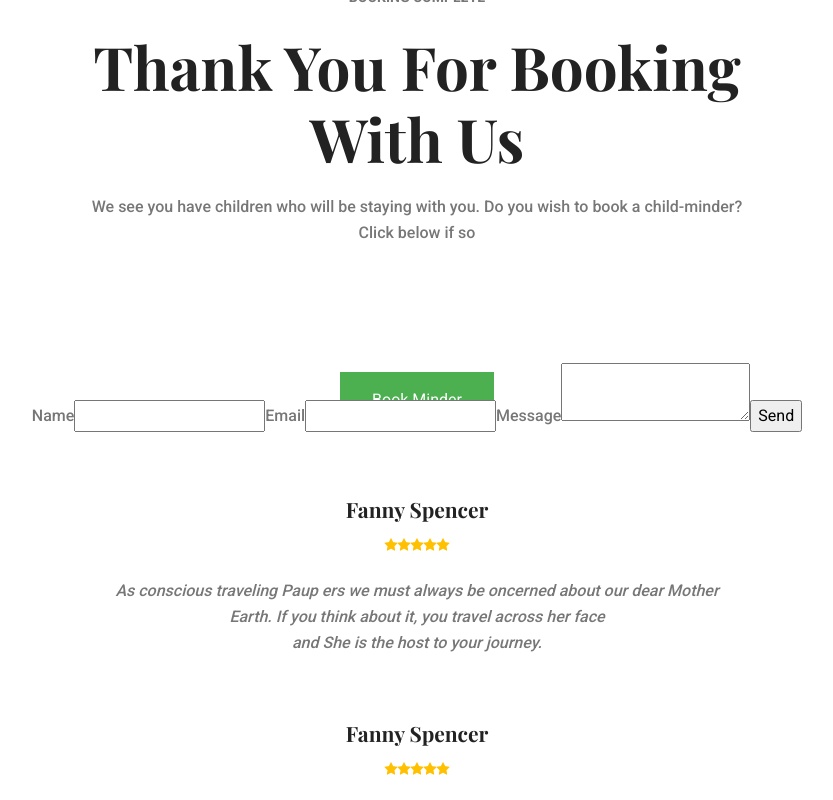
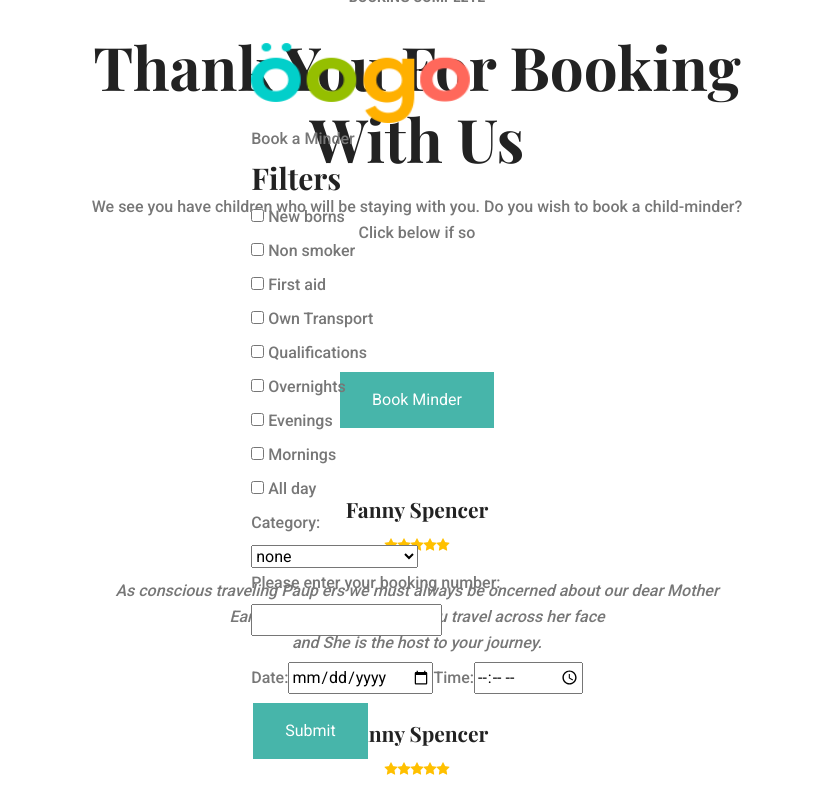
Before and after one commit to EllenWhelan/link, a React (Create React App) app: page / in a window 1280 px wide. Both pictures are taken after a click on the button "Book Minder". Shown: the part 467-1267 px from the top of the page, without its empty margins (223-1056 px from the left). Built offline with nearby package versions, Linux system fonts and the light colour scheme; no server answers.

Commit message:
Adding all files

```diff
--- a/src/App.css
+++ b/src/App.css
@@ -41,7 +41,7 @@ text.logo
 }
 
 .button {
-  background-color: #4CAF50;
+  background-color: rgb(71, 181, 170);
   border: none;
   color: white;
   padding: 15px 32px;
@@ -54,10 +54,10 @@ text.logo
 
 }
 .button:hover{
-  color: blue
+  color: grey
 }
-.submit{
-  background-color: #4CAF50;
+.submitButton{
+  background-color: rgb(71, 181, 170);
   border: none;
   color: white;
   padding: 15px 32px;
@@ -68,15 +68,18 @@ text.logo
   margin: 4px 2px;
   cursor: pointer;
 }
-*/
 
+.submitButton:hover{
+  color: grey;
+}
 
 .popup-container {
   display: block;
   max-width: 1100px;
+  max-height: 100vh;
   padding: 0 30px;
   margin: 0 auto;
-  overflow: auto;
+  overflow: scroll;
 }
 
 .popup-title {
@@ -97,6 +100,17 @@ text.logo
   display: flex;
   flex-direction: column;
   align-items: flex-start;
+}
+
+.oogo-form .checkbox-column {
+  display: flex;
+  flex-wrap: wrap;
+  justify-content: flex-start;
+}
+
+.oogo-form .checkbox-column div {
+  width: 50%;
+  text-align: left;
 }
 
 .oogo-form input[type="checkbox"] {
--- a/src/App.js
+++ b/src/App.js
@@ -1,13 +1,16 @@
-import React from "react";
+import React, {Component} from "react";
 import emailjs from 'emailjs-com';
 import "./App.css";
 export default function App() {
+
     function sendEmail(e){
         e.preventDefault();
         console.log(process.env.REACT_APP_SERVICE_ID);
         console.log(process.env.REACT_APP_TEMPLATE_ID);
         console.log(process.env.REACT_APP_USER_ID);
-        emailjs.sendForm(process.env.REACT_APP_SERVICE_ID,process.env.REACT_APP_TEMPLATE_ID,e.target,process.env.REACT_APP_USER_ID)
+        var event = e.target;
+        //console.log(document.getElementById('filters'));
+       emailjs.sendForm(process.env.REACT_APP_SERVICE_ID,process.env.REACT_APP_TEMPLATE_ID,e.target,process.env.REACT_APP_USER_ID)
         .then((result) => {
             console.log(result.text);
         }, (error) => {
@@ -17,22 +20,171 @@ export default function App() {
       }
       return (
         <form id="my-form" className="contact-form" onSubmit={sendEmail}>
-          <input type="hidden" name="contact_number" />
-          <label>Name</label>
-          <input type="text" name="user_name" />
-          <label>Email</label>
-          <input type="email" name="user_email" />
-          <label>Message</label>
-          <textarea name="message" />
-          <input type="submit" value="Send" />
-          <script type="text/javascript"
-            src="https://cdn.jsdelivr.net/npm/emailjs-com@2.4.1/dist/email.min.js">
-            </script>
-            <script type="text/javascript">
-              (function(){
-                  emailjs.init(process.env.REACT_APP_USER_ID)
-              })();
-            </script>
+          <h1 >
+            <img className = "logo"
+                 alt = "logo"
+                 src={"logo192.png"}
+                 width = "220"
+                 height = "80"/>
+
+          </h1>
+          <text id='title'>Book a Minder<br/></text>
+          <div id='fields'>
+            <h2 className = "press"></h2>
+            <h2>Filters</h2>
+            <div id='filters'>
+                  <label>
+                  <input id='new_borns'
+                  type="checkbox"
+                  name="pub_filters"
+                  value="new_borns"
+                  //onChange={this.handleChange}
+                  />{" "}
+                  New borns
+                </label>
+
+                <br />
+                <label>
+                  <input id='non_smoker'
+                  type="checkbox"
+                  name="pub_filters"
+                  value="non_smoker"
+                  //onChange={this.handleChange}
+                  />{" "}
+                  Non smoker
+                </label>
+
+                <br />
+                <label>
+                  <input id='first_aid'
+                  type="checkbox"
+                  name="pub_filters"
+                  value="first_aid"
+                  //onChange={this.handleChange}
+                  />{" "}
+                  First aid
+                </label>
+
+                <br />
+                <label>
+                  <input id='own_transport'
+                  type="checkbox"
+                  name="pub_filters"
+                  value="own_transport"
+                  //onChange={this.handleChange}
+                  />{" "}
+                  Own Transport
+                </label>
+
+                <br />
+                <label>
+                  <input id='qualifications'
+                  type="checkbox"
+                  name="pub_filters"
+                  value="qualifications"
+                  //onChange={this.handleChange}
+                  />{" "}
+                  Qualifications
+                </label>
+
+                <br />
+                <label>
+                  <input id='overnights'
+                  type="checkbox"
+                  name="pub_filters"
+                  value="overnights"
+                  //onChange={this.handleChange}
+                  />{" "}
+                  Overnights
+                </label>
+
+                <br />
+                <label>
+                  <input id='evenings'
+                  type="checkbox"
+                  name="pub_filters"
+                  value="evenings"
+                  //onChange={this.handleChange}
+                  />{" "}
+                  Evenings
+                </label>
+
+                <br />
+                <label>
+                  <input id='mornings'
+                  type="checkbox"
+                  name="pub_filters"
+                  value="mornings"
+                  //onChange={this.handleChange}
+                  />{" "}
+                  Mornings
+                </label>
+
+                <br />
+                <label>
+                  <input id='all_day'
+                  type="checkbox"
+                  name="pub_filters"
+                  value="all_day"
+                  //onChange={this.handleChange}
+                  />{" "}
+                  All day
+                </label>
+
+            </div>
+            <div id='categories'>
+                <label>Category: </label>
+                <br />
+                <select id='categories'
+                //value={this.state.pub_category}
+                defaultValue={{ label: "Select Dept", value: 0 }}
+                //onChange={this.handleChange}
+                name="pub_category"
+                >
+                  <option value="">none</option>
+                  <option value="babysitter"> babysitter</option>
+                  <option value="babysitter_overnight">babysitter_overnight</option>
+                  <option value="nanny">nanny</option>
+                  <option value="childminder">childminder</option>
+                  <option value="day_care">day_care</option>
+                  <option value="maternity_nurse">maternity_nurse</option>
+                </select>
+            </div>
+            <div >
+                 <label> Please enter your booking number:</label>
+                <br />
+                <input id='booking_number'
+                type="text"
+                name="bookingId"
+                //value={this.state.value}
+                //onChange={this.handleChange}
+                />
+                <br/>
+                <br/>
+            </div>
+            <div id='time_and_date'>
+                <label>Date: </label>
+
+                <input id='date'
+                type="date"
+                name="date"
+                //value={this.state.value}
+                //onChange={this.handleChange}
+                />
+
+                <label>Time: </label>
+
+                <input id='time'
+                type="time"
+                name="time"
+                //value={this.state.value}
+                //onChange={this.handleChange}
+                />
+            </div>
+            <input class='submitButton' type="submit" value="Submit" />
+          </div>
+          <script type="text/javascript" src="https://cdn.jsdelivr.net/npm/emailjs-com@2.4.1/dist/email.min.js"></script>
+          <script type="text/javascript">(function(){emailjs.init(process.env.REACT_APP_USER_ID)})();</script>
         </form>
       );
     }
```
